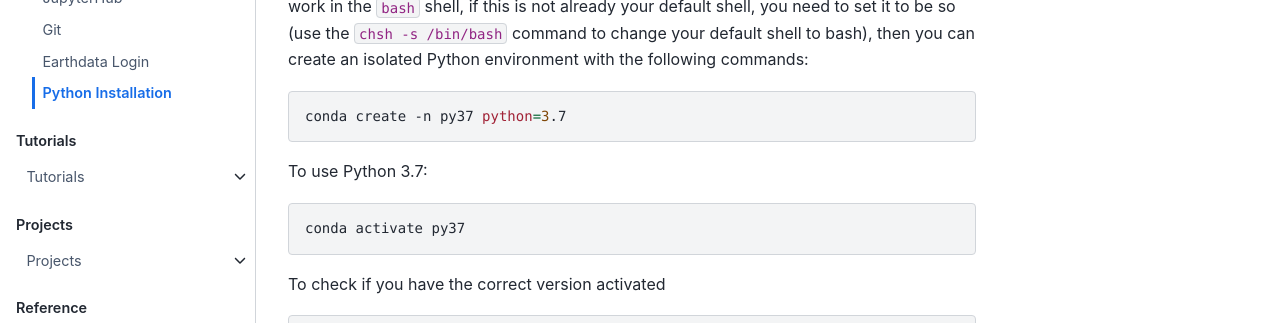
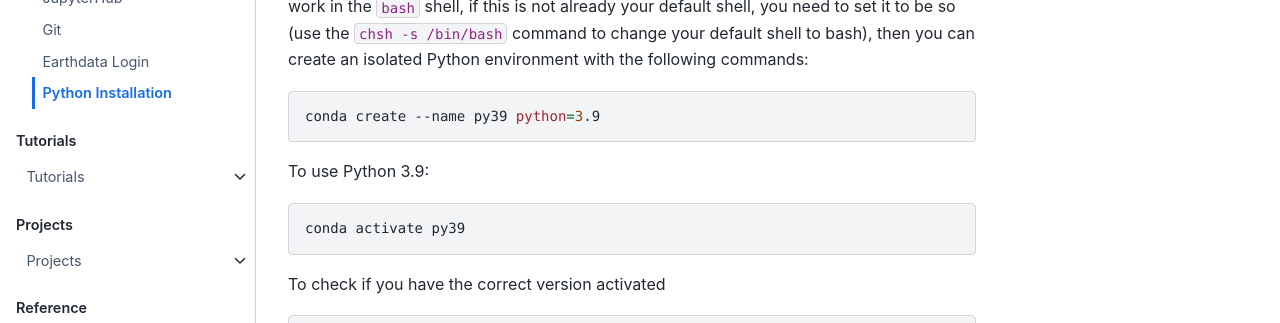
Before and after one commit to ICESAT-2HackWeek/website2022, a Jupyter Book: the page built from book/preliminary/python.md, in a window 1280 px wide and 900 px high, scrolled down 2119 px. Shown: the part 358-681 px from the top of the window. Built offline with Jupyter Book 1.0.4 settings and Sphinx 7.4.7 and the Sphinx Book theme 1.1.4, drawn with Linux system fonts in a browser that asks for light colours.

Commit message:
Recommend using Python 3.9 instead of Python 3.7 (#44)
Since scientific Python packages following NEP29 should have deprecated Python 3.7 as of 26 Dec 2021.

````diff
--- a/book/preliminary/python.md
+++ b/book/preliminary/python.md
@@ -65,13 +65,13 @@ Python 3.7.3|Anaconda custom (x86_64)| (default, Mar 27 2019, 22:11:17)
 We will be using Python 3 during the week. Since Anaconda (on Linux) expects you to work in the `bash` shell, if this is not already your default shell, you need to set it to be so (use the `chsh -s /bin/bash` command to change your default shell to bash), then you can create an isolated Python environment with the following commands:
 
 ``` bash
-conda create -n py37 python=3.7
+conda create --name py39 python=3.9
 ```
 
-To use Python 3.7:
+To use Python 3.9:
 
 ``` bash
-conda activate py37
+conda activate py39
 ```
 
 To check if you have the correct version activated
````
Also changed, not shown: book/preliminary/conda.md (+3 -3 lines).
